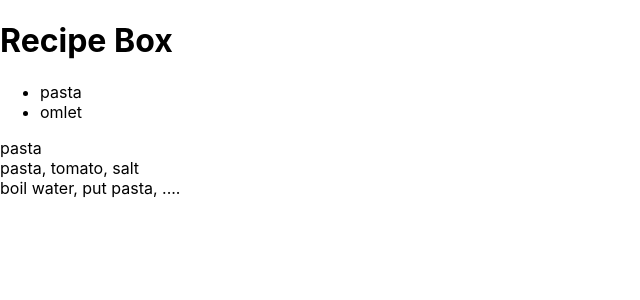
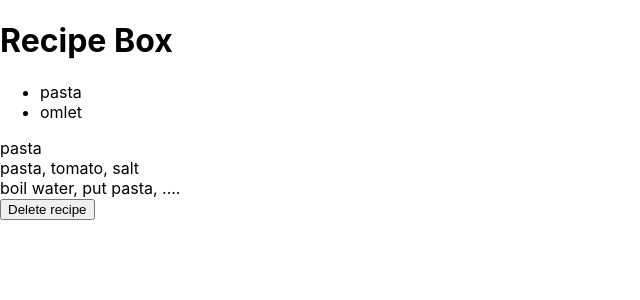
Before and after one commit to akbulutesra/recipe-react, a React (Create React App) app: page / in a window 1280 px wide. Shown: the top 300 px of the page, without its empty margins (0-640 px from the left). Built offline with nearby package versions, Linux system fonts and the light colour scheme.

Commit message:
delete recipe

```diff
--- a/src/components/recipes/Recipes.js
+++ b/src/components/recipes/Recipes.js
@@ -9,6 +9,7 @@ class Recipes extends Component {
         super(props);
 
         this.updateSelectedIndex = this.updateSelectedIndex.bind(this);
+        this.deleteRecipe = this.deleteRecipe.bind(this);
 
         this.state = {
             recipes: [
@@ -31,11 +32,22 @@ class Recipes extends Component {
         this.setState({selectedIndex: index});
     }
 
+    deleteRecipe() {
+
+        const filteredArray = this.state.recipes.filter((_, i) => i !== this.state.selectedIndex);
+
+
+        this.setState({
+            recipes: filteredArray,
+            selectedIndex : 0,
+         });
+    }
+
     render() {
         return (
             <Aux>
                 <RecipeList value={this.state.recipes} updateMethod={this.updateSelectedIndex}/>
-                <Recipe value={this.state.recipes[this.state.selectedIndex]}/>
+                <Recipe value={this.state.recipes[this.state.selectedIndex]} delete={this.deleteRecipe}/>
             </Aux>
         );
     }
--- a/src/components/recipes/recipe/Recipe.js
+++ b/src/components/recipes/recipe/Recipe.js
@@ -1,12 +1,18 @@
 import React, { Component } from 'react';
 
 class Recipe extends Component {
+
+    onClickHandler() {
+        this.props.delete();
+    }
+
     render () {
         return (
             <div>
                 <div>{this.props.value.name}</div>
                 <div>{this.props.value.indigrents}</div>
                 <div>{this.props.value.directions}</div>
+                <button type="button" onClick={() => this.onClickHandler()}>Delete recipe</button>
             </div>
         );
     }
```
